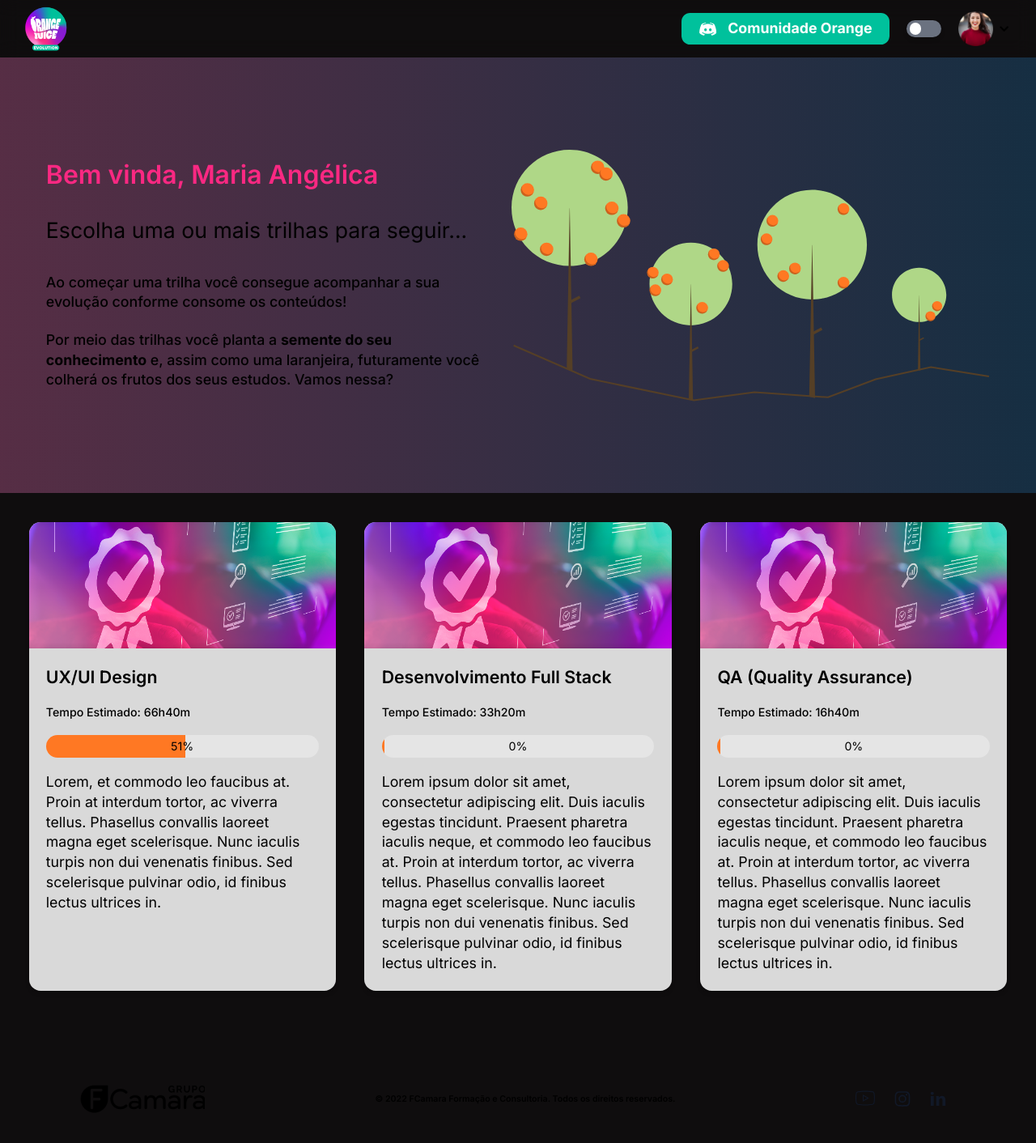
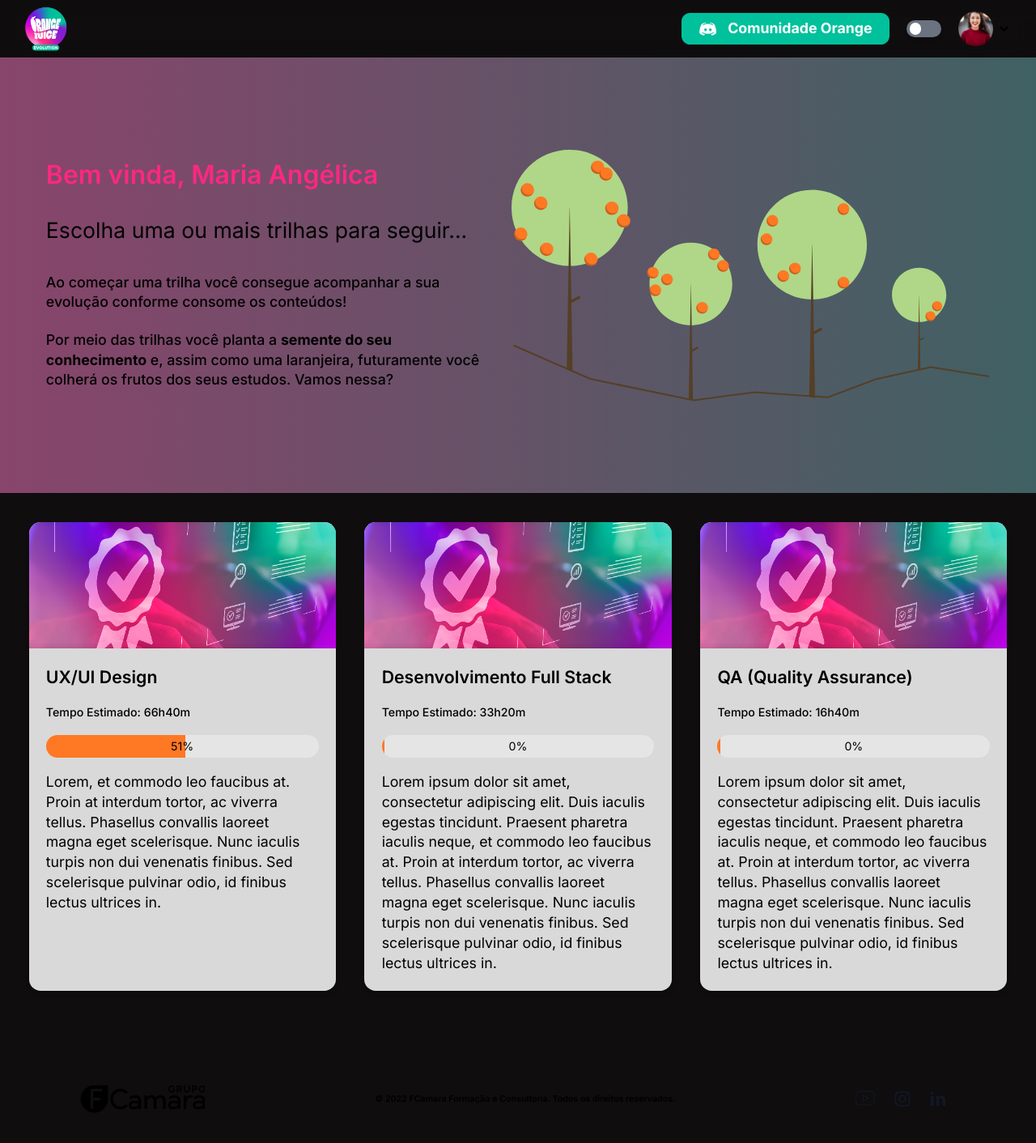
Before and after one commit to Squad-23/orange-evolution-frontend, a React (Vite) app: page /dashboard in a window 1280 px wide. Shown: the top 1412 px of the page at 81% size. Built offline with nearby package versions, Linux system fonts and the light colour scheme; what @mertasan/tailwindcss-variables, tailwindcss-radix would draw is missing.

Commit message:
🔄 refactor: update pages to use page composition

```diff
--- a/package.json
+++ b/package.json
@@ -22,7 +22,8 @@
     "react-circular-progressbar": "^2.1.0",
     "react-dom": "^18.2.0",
     "react-icons": "^4.6.0",
-    "react-router-dom": "^6.4.3"
+    "react-router-dom": "^6.4.3",
+    "tailwindcss-radix": "^2.6.1"
   },
   "devDependencies": {
     "@mertasan/tailwindcss-variables": "^2.5.1",
--- a/src/components/Footer.tsx
+++ /dev/null
@@ -1,44 +0,0 @@
-import FCamaraLogo from '../assets/images/fcamara.png';
-import { InstagramIcon } from '../assets/svgs/InstagramIcon';
-import { LinkedinIcon } from '../assets/svgs/LinkedinIcon';
-import { YoutubeIcon } from '../assets/svgs/YoutubeIcon';
-
-export function Footer() {
-  return (
-    <footer
-      className="
-      bg-dominant-100 w-full flex flex-col
-      px-16 py-12
-      sm:px-28 sm:py-20
-    "
-    >
-      <div
-        className="
-          flex flex-col items-center gap-4
-
-          flex-1 w-full bg-dominant-100
-          sm:flex-row sm:justify-between align-center
-        "
-      >
-        <a href="https://fcamara.com.br/" target="_blank" rel="noreferrer" className="bg-dominant-100">
-          <img src={FCamaraLogo} alt="Logo FCamara" className="invert dark:invert-0" />
-        </a>
-        <p className="text-xs text-contrast-300 font-semibold bg-dominant-100 text-center">
-          © 2022 FCamara Formação e Consultoria. Todos os direitos reservados.
-        </p>
-
-        <div className="flex flex-row w-full bg-dominant-100 justify-center sm:justify-end sm:w-auto">
-          <a href="https://www.youtube.com/c/GrupoFCamara">
-            <YoutubeIcon />
-          </a>
-          <a href="https://www.instagram.com/grupo.fcamara/" target="_blank" rel="noreferrer">
-            <InstagramIcon />
-          </a>
-          <a href="https://br.linkedin.com/company/grupofcamara" target="_blank" rel="noreferrer">
-            <LinkedinIcon />
-          </a>
-        </div>
-      </div>
-    </footer>
-  );
-}
--- a/src/components/Menu.tsx
+++ /dev/null
@@ -1,72 +0,0 @@
-import * as DropdownMenu from '@radix-ui/react-dropdown-menu';
-import { HiChevronDown, HiLogout } from 'react-icons/hi';
-import { Link } from 'react-router-dom';
-
-import Avatar from '../assets/images/avatar-example.png';
-import OrangeEvolutionLogo from '../assets/images/orange-evolution.png';
-import { DiscordIcon } from '../assets/svgs/DiscordIcon';
-
-import { ThemeSwitcher } from './ThemeSwitch';
-
-export function Menu() {
-  return (
-    <div
-      className="
-        w-full h-20 py-2 px-8 z-10 fixed
-        bg-dominant-200 bg-opacity-80 backdrop-blur-md
-        border-b-1 border-b-dominant-200
-        flex justify-between
-      "
-    >
-      <Link to="/">
-        <img src={OrangeEvolutionLogo} alt="Logo da Orange Evolution" className="w-16 h-16" />
-      </Link>
-
-      <div className="flex justify-between items-center gap-6">
-        <a
-          href="https://discord.gg/orangejuicetech"
-          target="_blank"
-          rel="noreferrer"
-          className="
-            hidden
-
-            py-2 px-6
-            rounded-xl bg-brand-green
-            sm:flex gap-4 items-center
-            text-white font-bold text-xl
-            hover:bg-teal-600
-          "
-        >
-          <DiscordIcon />
-          Comunidade Orange
-        </a>
-
-        <ThemeSwitcher />
-
-        <DropdownMenu.Root>
-          <DropdownMenu.Trigger asChild>
-            <button type="button" className="flex gap-1 items-center rounded-full" aria-label="Opções de Usuário">
-              <img src={Avatar} alt="Imagem de avatar" className="w-12 h-12" />
-
-              <HiChevronDown
-                className="
-                  text-contrast-200 text-2xl
-                "
-              />
-            </button>
-          </DropdownMenu.Trigger>
-
-          <DropdownMenu.Portal className="mt-2">
-            <DropdownMenu.Content className="bg-white rounded-md shadow p-1 mr-5 z-10">
-              <DropdownMenu.Item className="flex gap-2 items-center py-1 px-3">
-                <HiLogout />
-                Sair da conta
-              </DropdownMenu.Item>
-              <DropdownMenu.Arrow className="fill-white" />
-            </DropdownMenu.Content>
-          </DropdownMenu.Portal>
-        </DropdownMenu.Root>
-      </div>
-    </div>
-  );
-}
--- a/src/pages/Dashboard/index.tsx
+++ b/src/pages/Dashboard/index.tsx
@@ -2,8 +2,7 @@
 import { OrangeTrail } from '../../assets/svgs/OrangeTrail';
 import type { CardProps } from '../../components/Card';
 import { Card } from '../../components/Card';
-import { Footer } from '../../components/Footer';
-import { Menu } from '../../components/Menu';
+import { Page } from '../../components/Page';
 
 export function Dashboard() {
   const cards: CardProps[] = [
@@ -34,10 +33,10 @@
   ];
 
   return (
-    <div className="bg-dominant-200 w-full h-full flex flex-col">
-      <Menu />
+    <Page.Root>
+      <Page.Menu />
 
-      <section className="relative w-screen z-0 mt-20">
+      <Page.Content>
         <div
           className="
               absolute w-full h-full opacity-30 z-[-1]
@@ -75,7 +74,7 @@
 
           <OrangeTrail />
         </div>
-      </section>
+      </Page.Content>
 
       <section className="bg-dominant-200 w-screen p-10 flex flex-col gap-10 sm:flex-row">
         {cards.map((card, index) => (
@@ -83,7 +82,7 @@
         ))}
       </section>
 
-      <Footer />
-    </div>
+      <Page.Footer />
+    </Page.Root>
   );
 }
--- a/src/pages/Landing/index.tsx
+++ b/src/pages/Landing/index.tsx
@@ -6,6 +6,7 @@
 
 export function Landing() {
   return (
+    <Page.Root>
       <Page.Content>
         <div className="w-screen h-screen flex flex-col gap-4 items-center justify-center">
           <ThemeSwitcher />
@@ -16,5 +17,6 @@
           </Link>
         </div>
       </Page.Content>
+    </Page.Root>
   );
 }
--- a/src/pages/Login/index.tsx
+++ b/src/pages/Login/index.tsx
@@ -1,9 +1,12 @@
 import OrangeLogo from '../../assets/images/orange-evolution.png';
+import { Page } from '../../components/Page';
 import { ThemeSwitcher } from '../../components/ThemeSwitch';
 
 export function Login() {
   return (
-    <div className="bg-dominant-100 bg-gradient-to-r from-[#FD7AC54D] to-[#D5FFAB80] dark:bg-gradient-to-l p-6 w-screen h-screen flex flex-col justify-center items-center">
+    <Page.Root>
+      <Page.Content>
+        <div className="p-6 w-screen h-screen flex flex-col justify-center items-center">
           <div className="absolute top-10 right-10">
             <ThemeSwitcher />
           </div>
@@ -30,10 +33,15 @@
 
             {/* feature a ser implementada no futuro */}
             <p className="underline text-[#267CBC] my-6 pr-40 align-center"> Esqueci minha senha</p>
-        <button type="button" className="bg-[#00C19C] rounded-2xl  py-3 px-7 w-full text-xl text-gray-50 font-semibold">
+            <button
+              type="button"
+              className="bg-[#00C19C] rounded-2xl  py-3 px-7 w-full text-xl text-gray-50 font-semibold"
+            >
               Fazer login
             </button>
           </form>
         </div>
+      </Page.Content>
+    </Page.Root>
   );
 }
--- a/src/pages/NotFound/index.tsx
+++ b/src/pages/NotFound/index.tsx
@@ -1,12 +1,18 @@
 import { Link } from 'react-router-dom';
+
+import { Page } from '../../components/Page';
 
 export function NotFound() {
   return (
-    <div className="bg-dominant-200 w-screen h-screen flex flex-col gap-4 items-center justify-center">
-      <h1 className="text-contrast-200 text-3xl font-black">Página não encontrada :/</h1>
-      <Link to="/" className="bg-primary-500 px-8 py-2 rounded text-gray-light-100">
-        Ir para a Página Inicial
-      </Link>
-    </div>
+    <Page.Root>
+      <Page.Content>
+        <div className="w-screen h-screen flex flex-col gap-4 items-center justify-center">
+          <h1 className="text-contrast-200 text-3xl font-black">Página não encontrada :/</h1>
+          <Link to="/" className="bg-brand-cyan px-8 py-2 rounded text-gray-light-100">
+            Ir para a Página Inicial
+          </Link>
+        </div>
+      </Page.Content>
+    </Page.Root>
   );
 }
--- a/src/pages/Subject/index.tsx
+++ b/src/pages/Subject/index.tsx
@@ -1,37 +1,38 @@
-import { Menu } from '../../components/Menu';
+import { Page } from '../../components/Page';
 
-
-export function Subject(){
-    return(
-        <div className="bg-dominant-100 w-screen h-screen flex flex-col">
-            <Menu/>
-            <div className="w-full h-full  bg-gradient-to-r from-[#FD7AC54D] to-[#D5FFAB80] dark:bg-gradient-to-l from-[#FD7AC54D] to-[#D5FFAB80] pt-7 px-6">
-
-
+export function Subject() {
+  return (
+    <Page.Root>
+      <Page.Menu />
+      <Page.Content>
+        <div className="w-screen h-screen pt-7 px-6">
           <section className="bg-dominant-200 mt-20 rounded-2xl flex flex-col px-4 py-6 items-center ">
             <h2 className="bg-[#83CABC] text-contrast-300 w-full "> Migração de carreira</h2>
             <h2 className="bg-[#00C19C] text-dominant-100 w-full"> Conteúdos</h2>
 
             <div className="bg-dominant-100 w-auto h-auto rounded-2xl font-normal text-base sm:text-xl pl-2 py-3 mt-6 mb-6">
               <label className="text-contrast-300 font-normal text-xl">
-                    <input type="checkbox" className="rounded-2xl mr-3 w-5 h-5 accent-[#00C19C]"/> Guia definitivo de como migrar para UX Design: 5 passos para virar um UX Design
+                <input type="checkbox" className="rounded-2xl mr-3 w-5 h-5 accent-[#00C19C]" /> Guia definitivo de como
+                migrar para UX Design: 5 passos para virar um UX Design
               </label>
             </div>
 
             <div className="bg-dominant-100 w-auto h-auto rounded-2xl mr-3 font-normal text-base sm:text-xl pl-2 py-3 mb-6 flex">
               <label className="text-contrast-300 font-normal text-xl">
-                    <input type="checkbox" className="rounded-2xl w-5 h-5 accent-[#00C19C]"/> Design Thinking e carreira: como migrei de Psicologia para UX Design
+                <input type="checkbox" className="rounded-2xl w-5 h-5 accent-[#00C19C]" /> Design Thinking e carreira:
+                como migrei de Psicologia para UX Design
               </label>
             </div>
 
             <div className="bg-dominant-100 w-auto h-auto rounded-2xl mr-3 font-normal text-base sm:text-xl pl-2 py-3 mb-6">
               <label className="text-contrast-300 font-normal text-xl">
-                    <input type="checkbox" className="mr-3 w-5 h-5 accent-[#00C19C]"/> De advogada a desenvolvedora: um relato sobre minha migração de carreira e dicas para quem pretende seguir o mesmo caminho
+                <input type="checkbox" className="mr-3 w-5 h-5 accent-[#00C19C]" /> De advogada a desenvolvedora: um
+                relato sobre minha migração de carreira e dicas para quem pretende seguir o mesmo caminho
               </label>
             </div>
           </section>
         </div>
-
-        </div>
-    )
+      </Page.Content>
+    </Page.Root>
+  );
 }
```
Also changed, not shown: 1 other file (tests, documents, lock files or other folders). Lines whose indentation alone changed are shown as unchanged.
